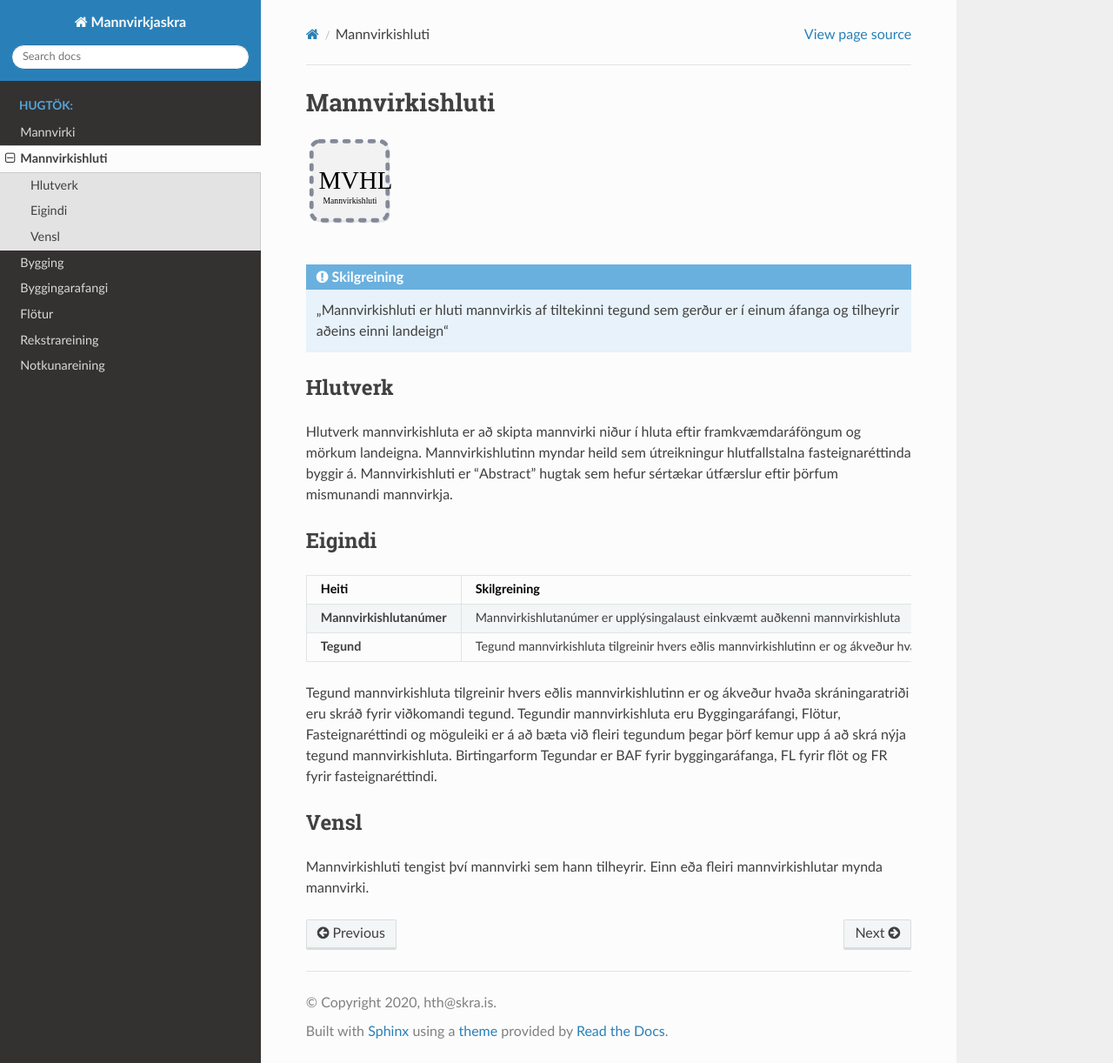
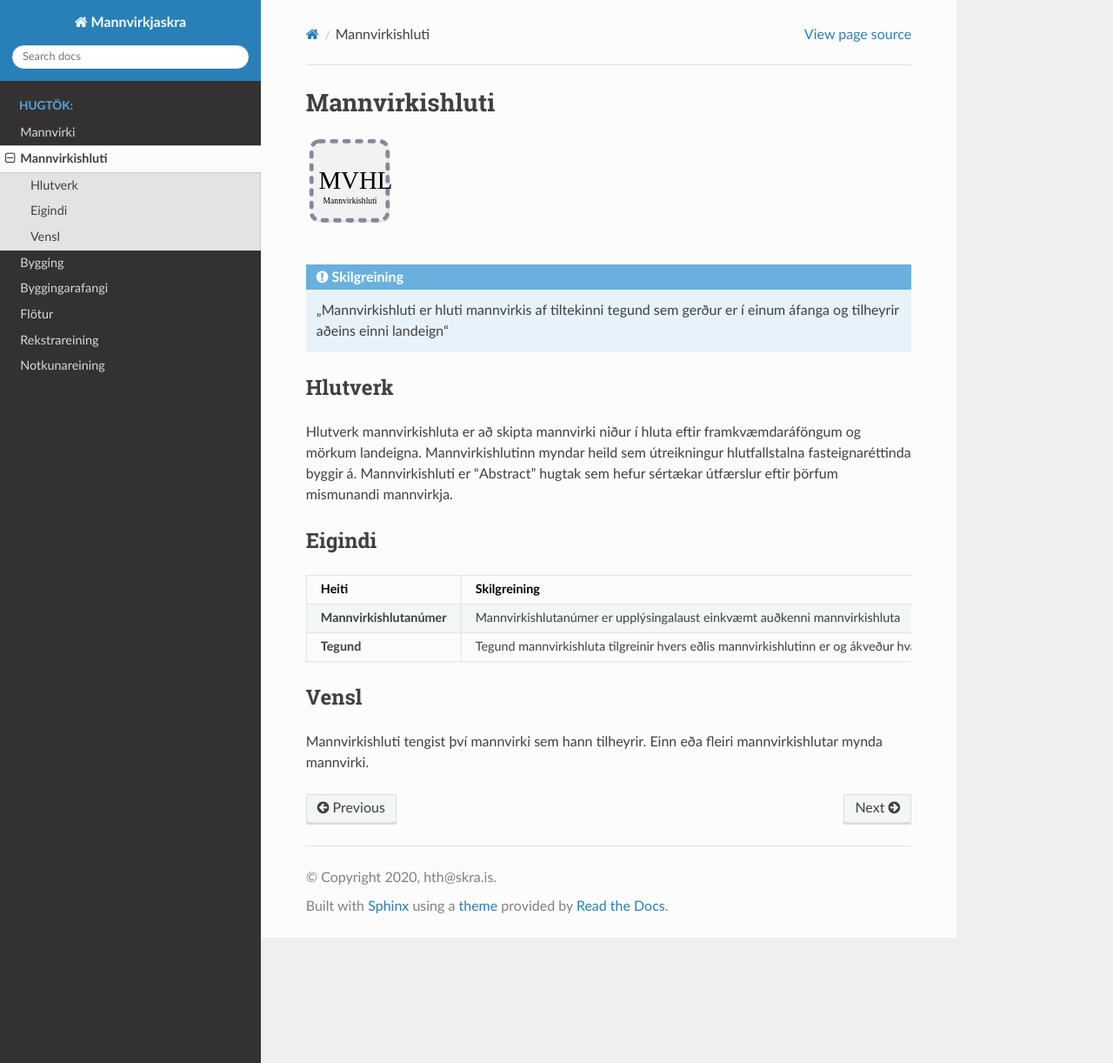
Before and after one commit to hthl/Mannvirkjaskra, a Sphinx documentation site: the page built from source/mannvirkishluti.rst, in a window 1280 px wide and 1222 px high. Shown: the whole window at 87% size. Built offline with Sphinx 7.4.7 and the Read the Docs theme 2.0.0, drawn with Linux system fonts in a browser that asks for light colours.

Commit message:
Update mannvirkishluti.rst

```diff
--- a/source/mannvirkishluti.rst
+++ b/source/mannvirkishluti.rst
@@ -31,9 +31,6 @@ Eigindi
    "**Mannvirkishlutanúmer**", "Mannvirkishlutanúmer er upplýsingalaust einkvæmt auðkenni mannvirkishluta", "", "MannvirkishlutiNr", "MVHLNR",  "raðnúmer innan mannvirkis, pósitív heiltala í hækkandi röð sem byrjar á 1 ", "Framkallað gildi", "[MVNR:MVHLNR] MV-000000:1"
    "**Tegund**", "Tegund mannvirkishluta tilgreinir hvers eðlis mannvirkishlutinn er og ákveður hvaða skráningaratriði eru skráð fyrir viðkomandi tegund mannvirkishluta. Tegundir mannvirkishluta eru Byggingaráfangi, Flötur, Fasteignaréttindi og möguleiki er á að bæta við fleiri tegundum þegar þörf kemur upp á að skrá nýja tegund mannvirkis.", "Tegund tilgreinir erfðavensl", "Tegund", "TEG", "Enumeration ['BAF' - Byggingaráfangi, 'FL' - Flötur, 'FR' - Fasteignaréttindi]", "Skráð gildi", "BAF"
 
-Tegund mannvirkishluta tilgreinir hvers eðlis mannvirkishlutinn er og ákveður hvaða skráningaratriði eru skráð fyrir viðkomandi tegund.
-Tegundir mannvirkishluta eru Byggingaráfangi, Flötur, Fasteignaréttindi og möguleiki er á að bæta við fleiri tegundum þegar þörf kemur upp á að skrá nýja tegund mannvirkishluta.
-Birtingarform Tegundar er BAF fyrir byggingaráfanga, FL fyrir flöt og FR fyrir fasteignaréttindi.
 
 Vensl
 -----
```
